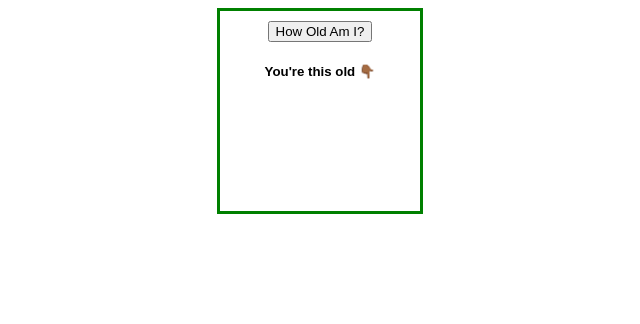
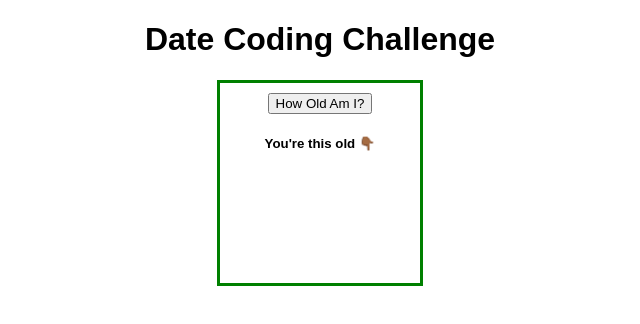
Before and after one commit to scastaneda-pivot/date_coding_challenge, a website built with Parcel: page index.html in a window 1280 px wide. Shown: the whole page, without its empty margins (320-960 px from the left). Built offline with nearby package versions, Linux system fonts and the light colour scheme.

Commit message:
Update index.html

```diff
--- a/index.html
+++ b/index.html
@@ -6,6 +6,8 @@
   </head>
 
   <body>
+
+   <h1 class="header">Date Coding Challenge</h1>
     <div class="outer-container">
         <button id="age-button">How Old Am I?</button>
 
@@ -13,7 +15,6 @@
         <div id="age-display"></div>
       </div>
     </div>
-
     <script src="src/index.js"></script>
   </body>
 </html>
```
